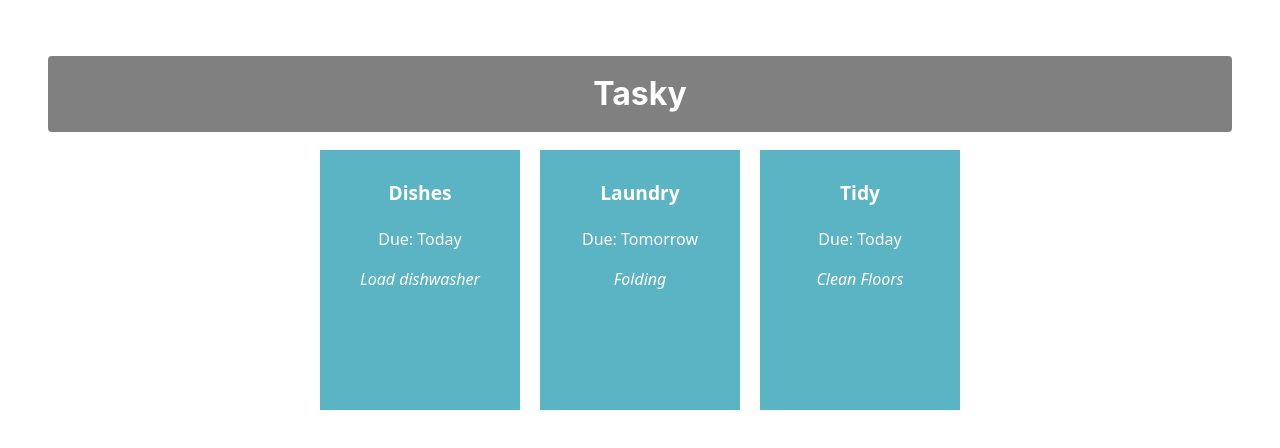
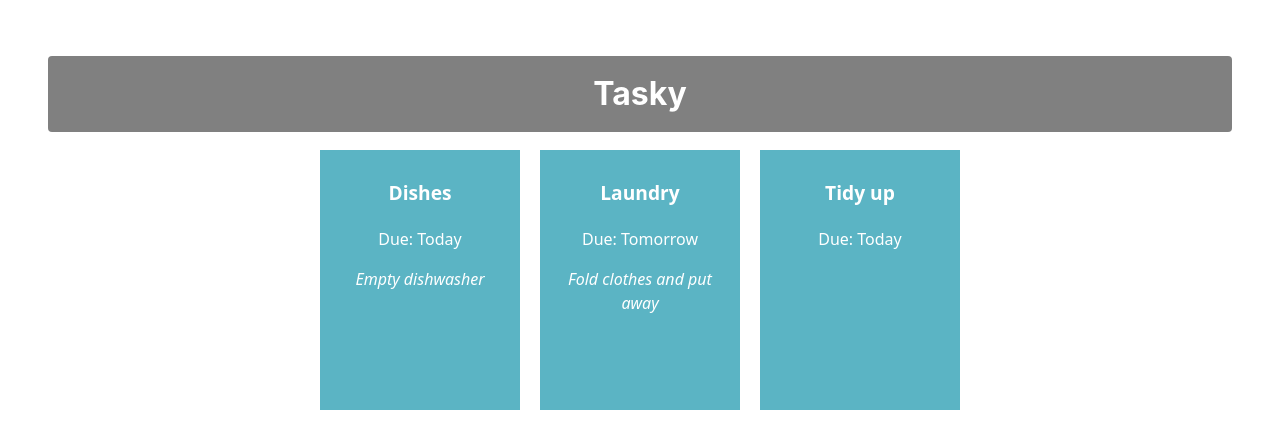
Before and after one commit to rbirney/react-basics-labs-s2-2026, a React (Vite) app in the folder tasky/: page / in a window 1280 px wide. Shown: the top 448 px of the page. Built offline with nearby package versions, Linux system fonts and the light colour scheme.

Commit message:
Added task state

```diff
--- a/tasky/src/App.jsx
+++ b/tasky/src/App.jsx
@@ -1,15 +1,27 @@
 import './App.css';
+import React, { useState } from 'react';
 import Task from './components/Task';
 
 function App() {
+
+  const [ taskState, setTaskState ] = useState({
+    tasks: [
+      { title:"Dishes", description: "Empty dishwasher", deadline: "Today" },
+      { title: "Laundry", description: "Fold clothes and put away", deadline: "Tomorrow" },
+      { title: "Tidy up", deadline: "Today" }
+    ]
+  });
+
+
   return (
     <div className="container">
       <h1>Tasky</h1>
-      <Task title="Dishes" deadline="Today" description="Load dishwasher" />
-      <Task title="Laundry" deadline="Tomorrow" description = "Folding" />
-      <Task title="Tidy" deadline="Today" description = "Clean Floors" />
+      <Task title={taskState.tasks[0].title} deadline={taskState.tasks[0].deadline} description={taskState.tasks[0].description} />
+      <Task title={taskState.tasks[1].title} deadline={taskState.tasks[1].deadline} description={taskState.tasks[1].description} />
+      <Task title={taskState.tasks[2].title} deadline={taskState.tasks[2].deadline} description={taskState.tasks[2].description} />
     </div>
   );
+
 }
 
 export default App;
```
